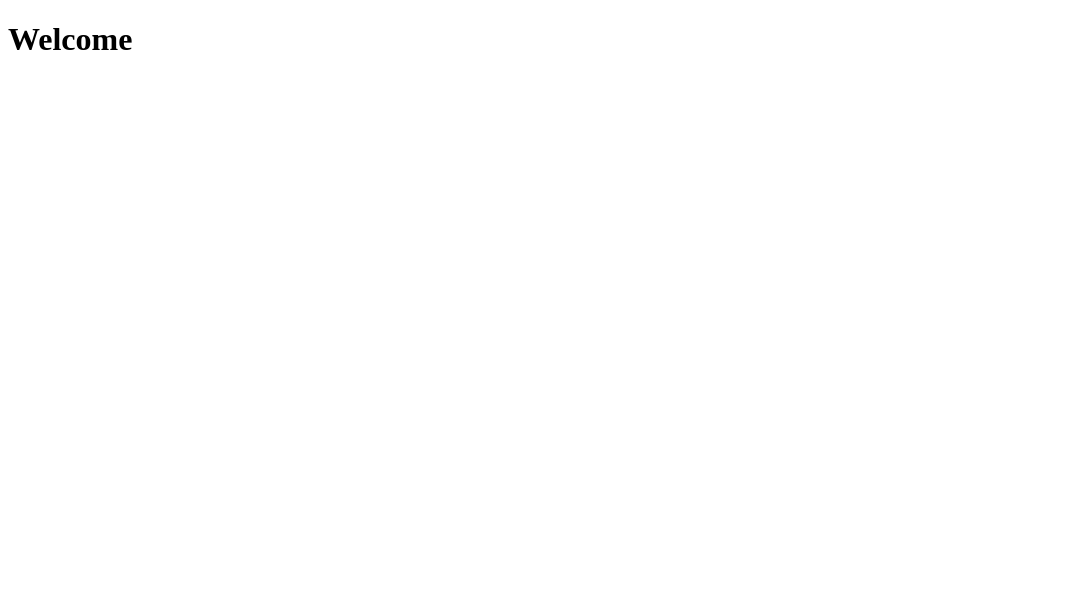
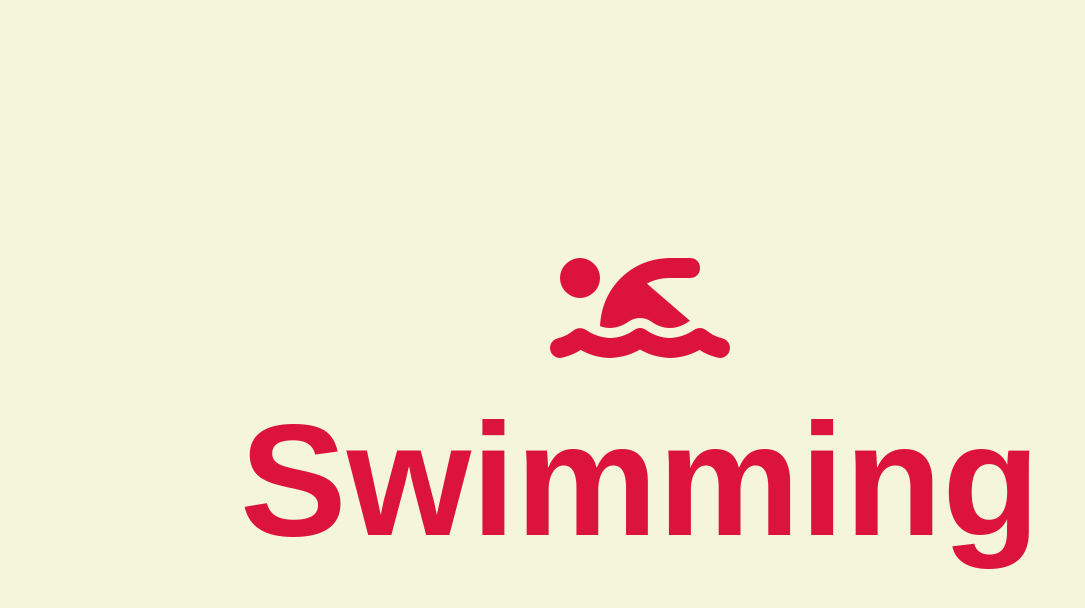
Before and after one commit to MarufHasanShihab/Vanilla-Javascript-Dom-Project, a plain HTML site: page slide-show-element/index.html in a window 1280 px wide. Shown: the whole page, without its empty margins (0-1085 px from the left). Drawn offline with nearby package versions, Linux system fonts and the light colour scheme.

Commit message:
added new project

```diff
--- a/slide-show-element/index.html
+++ b/slide-show-element/index.html
@@ -1,11 +1,44 @@
 <!DOCTYPE html>
 <html lang="en">
-<head>
-    <meta charset="UTF-8">
-    <meta name="viewport" content="width=device-width, initial-scale=1.0">
+  <head>
+    <meta charset="UTF-8" />
+    <meta name="viewport" content="width=device-width, initial-scale=1.0" />
     <title>Slide-Show-Element</title>
-</head>
-<body>
-    <h1>Welcome</h1>
-</body>
+    <!-- css file link -->
+    <link rel="stylesheet" href="style.css" />
+    <!-- Box ICons Cdn -->
+    <link
+      rel="stylesheet"
+      href="https://cdn.jsdelivr.net/npm/boxicons@latest/css/boxicons.min.css"
+    />
+    <!-- font awsome cdn -->
+    <link
+      rel="stylesheet"
+      href="https://cdnjs.cloudflare.com/ajax/libs/font-awesome/6.5.1/css/all.min.css"
+      integrity="sha512-DTOQO9RWCH3ppGqcWaEA1BIZOC6xxalwEsw9c2QQeAIftl+Vegovlnee1c9QX4TctnWMn13TZye+giMm8e2LwA=="
+      crossorigin="anonymous"
+      referrerpolicy="no-referrer"
+    />
+  </head>
+  <body>
+    <div class="element-container">
+      <div class="slideShow-elements">
+        <div class="slideShow-element current">
+          <i class="bx bx-football"></i>
+          <h1>Football</h1>
+        </div>
+        <div class="slideShow-element">
+          <i class="fa-solid fa-person-swimming"></i>
+          <h1>Swimming</h1>
+        </div>
+        <div class="slideShow-element">
+            <i class="fa-solid fa-volleyball"></i>
+          <h1>Volleyball</h1>
+        </div>
+      </div>
+    </div>
+
+    <!-- javascript file link -->
+    <script src="script.js"></script>
+  </body>
 </html>
--- a/slide-show-element/script.js
+++ b/slide-show-element/script.js
@@ -0,0 +1,15 @@
+const slideShowElements = document.querySelectorAll(".slideShow-element")
+
+
+let count = 1;
+setInterval(()=>{
+    count++;
+    const currentElement = document.querySelector(".current");
+    currentElement.classList.remove("current")
+    if(count > slideShowElements.length){
+        slideShowElements[0].classList.add("current");
+        count = 1;
+    }else{
+        currentElement.nextElementSibling.classList.add("current");
+    }
+}, 3000)
--- a/slide-show-element/style.css
+++ b/slide-show-element/style.css
@@ -0,0 +1,30 @@
+* {
+  margin: 0;
+  padding: 0;
+  font-family: sans-serif;
+}
+.element-container {
+  display: flex;
+  justify-content: center;
+  align-items: center;
+  height: 100vh;
+  background: beige;
+}
+.slideShow-elements {
+}
+.slideShow-element {
+  text-align: center;
+  position: absolute;
+  transform: translate(-50%, -50%) scale(0);
+  transition: all 0.6s;
+}
+.slideShow-element i,
+h1 {
+  font-size: 10rem;
+  color: crimson;
+}
+
+.slideShow-elements .current {
+  transform: translate(-50%, -50%) scale(1);
+  transition: all 0.6s;
+}
```
